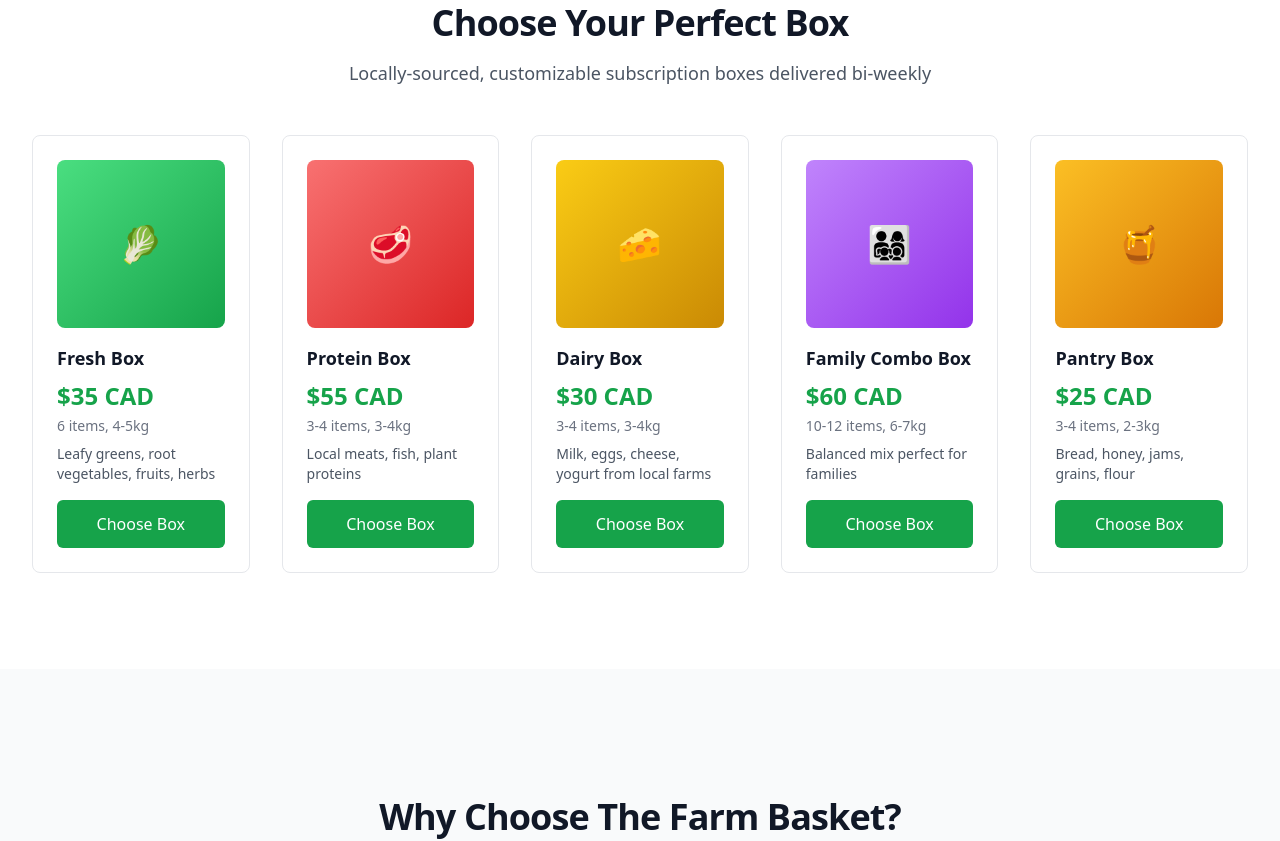
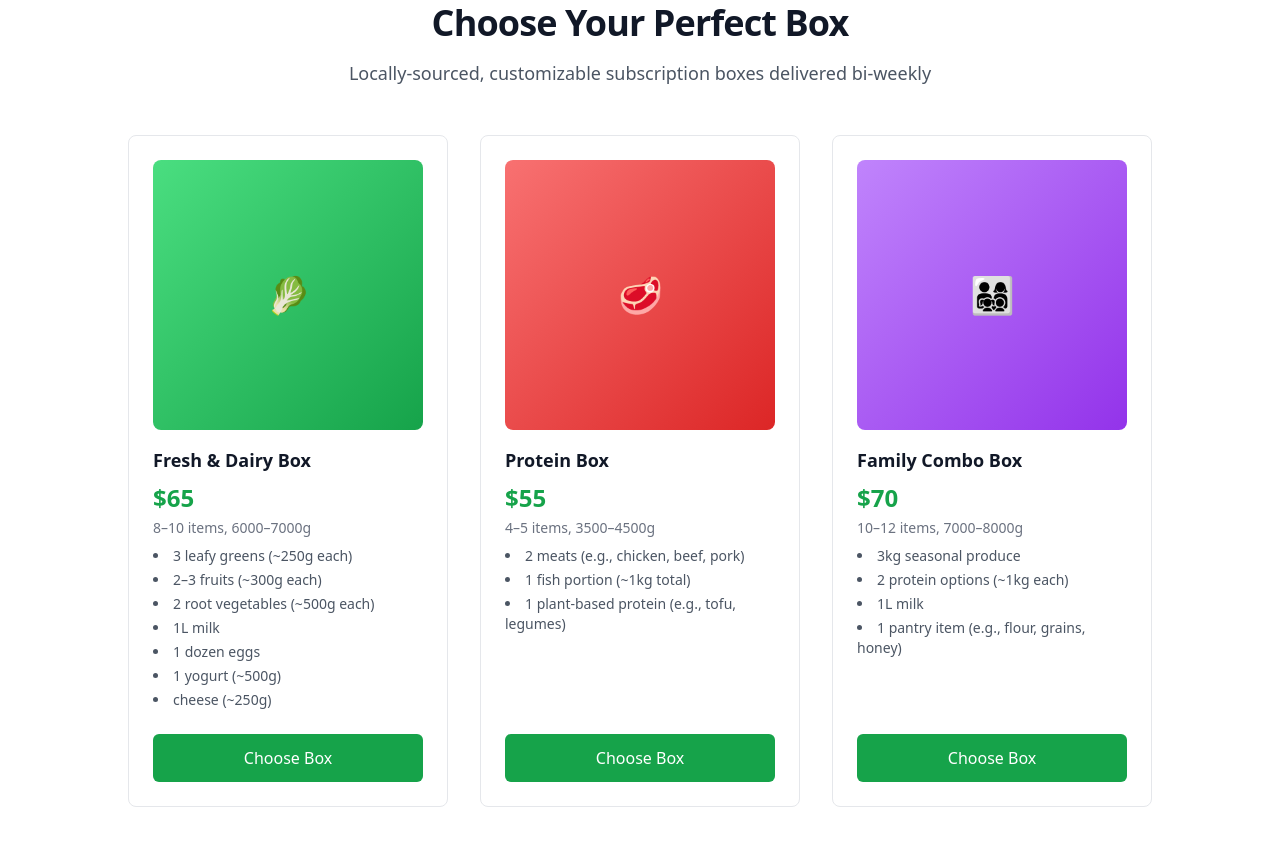
Before and after one commit to ParogDev/The-Farm-Basket, a plain HTML site: page index.html in a window 1280 px wide. Shown: the part 819-1660 px from the top of the page. Drawn offline with nearby package versions, Linux system fonts and the light colour scheme.

Commit message:
Update choose your perfect box to have accurate data and modify layout to fit 3 and its data

```diff
--- a/index.html
+++ b/index.html
@@ -254,75 +254,72 @@
                     <h2 class="text-3xl font-bold tracking-tight text-gray-900 sm:text-4xl">Choose Your Perfect Box</h2>
                     <p class="mt-4 text-lg text-gray-600">Locally-sourced, customizable subscription boxes delivered bi-weekly</p>
                 </div>
-                <div class="mt-12 grid grid-cols-1 gap-8 sm:grid-cols-2 lg:grid-cols-3 xl:grid-cols-5">
-                    <!-- Fresh Box -->
-                    <div class="group relative bg-white border border-gray-200 rounded-lg p-6 hover:shadow-lg transition-shadow">
+                <div class="mt-12 flex justify-center">
+                    <div class="grid grid-cols-1 sm:grid-cols-2 lg:grid-cols-3 gap-8 w-full max-w-5xl">
+                        <!-- Fresh & Dairy Box -->
+                        <div class="group relative bg-white border border-gray-200 rounded-lg p-6 hover:shadow-lg transition-shadow flex flex-col min-h-[540px]">
+                            <div>
                                 <div class="aspect-square w-full rounded-lg bg-gradient-to-br from-green-400 to-green-600 flex items-center justify-center mb-4">
                                     <span class="text-white text-4xl">🥬</span>
                                 </div>
-                        <h3 class="text-lg font-semibold text-gray-900">Fresh Box</h3>
-                        <p class="mt-2 text-2xl font-bold text-farm-green">$35 CAD</p>
-                        <p class="mt-1 text-sm text-gray-500">6 items, 4-5kg</p>
-                        <p class="mt-2 text-sm text-gray-600">Leafy greens, root vegetables, fruits, herbs</p>
-                        <button class="mt-4 w-full bg-farm-green text-white px-4 py-3 rounded-md hover:bg-farm-light-green transition-colors min-h-[44px] flex items-center justify-center">
+                                <h3 class="text-lg font-semibold text-gray-900">Fresh & Dairy Box</h3>
+                                <p class="mt-2 text-2xl font-bold text-farm-green">$65</p>
+                                <p class="mt-1 text-sm text-gray-500">8–10 items, 6000–7000g</p>
+                                <ul class="mt-2 mb-6 text-sm text-gray-600 list-disc list-inside space-y-1">
+                                    <li>3 leafy greens (~250g each)</li>
+                                    <li>2–3 fruits (~300g each)</li>
+                                    <li>2 root vegetables (~500g each)</li>
+                                    <li>1L milk</li>
+                                    <li>1 dozen eggs</li>
+                                    <li>1 yogurt (~500g)</li>
+                                    <li>cheese (~250g)</li>
+                                </ul>
+                            </div>
+                            <button class="mt-auto w-full bg-farm-green text-white px-4 py-3 rounded-md hover:bg-farm-light-green transition-colors min-h-[44px] flex items-center justify-center">
                                 Choose Box
                             </button>
                         </div>
 
                         <!-- Protein Box -->
-                    <div class="group relative bg-white border border-gray-200 rounded-lg p-6 hover:shadow-lg transition-shadow">
+                        <div class="group relative bg-white border border-gray-200 rounded-lg p-6 hover:shadow-lg transition-shadow flex flex-col min-h-[540px]">
+                            <div>
                                 <div class="aspect-square w-full rounded-lg bg-gradient-to-br from-red-400 to-red-600 flex items-center justify-center mb-4">
                                     <span class="text-white text-4xl">🥩</span>
                                 </div>
                                 <h3 class="text-lg font-semibold text-gray-900">Protein Box</h3>
-                        <p class="mt-2 text-2xl font-bold text-farm-green">$55 CAD</p>
-                        <p class="mt-1 text-sm text-gray-500">3-4 items, 3-4kg</p>
-                        <p class="mt-2 text-sm text-gray-600">Local meats, fish, plant proteins</p>
-                        <button class="mt-4 w-full bg-farm-green text-white px-4 py-3 rounded-md hover:bg-farm-light-green transition-colors min-h-[44px] flex items-center justify-center">
-                            Choose Box
-                        </button>
+                                <p class="mt-2 text-2xl font-bold text-farm-green">$55</p>
+                                <p class="mt-1 text-sm text-gray-500">4–5 items, 3500–4500g</p>
+                                <ul class="mt-2 mb-6 text-sm text-gray-600 list-disc list-inside space-y-1">
+                                    <li>2 meats (e.g., chicken, beef, pork)</li>
+                                    <li>1 fish portion (~1kg total)</li>
+                                    <li>1 plant-based protein (e.g., tofu, legumes)</li>
+                                </ul>
                             </div>
-
-                    <!-- Dairy Box -->
-                    <div class="group relative bg-white border border-gray-200 rounded-lg p-6 hover:shadow-lg transition-shadow">
-                        <div class="aspect-square w-full rounded-lg bg-gradient-to-br from-yellow-400 to-yellow-600 flex items-center justify-center mb-4">
-                            <span class="text-white text-4xl">🧀</span>
-                        </div>
-                        <h3 class="text-lg font-semibold text-gray-900">Dairy Box</h3>
-                        <p class="mt-2 text-2xl font-bold text-farm-green">$30 CAD</p>
-                        <p class="mt-1 text-sm text-gray-500">3-4 items, 3-4kg</p>
-                        <p class="mt-2 text-sm text-gray-600">Milk, eggs, cheese, yogurt from local farms</p>
-                        <button class="mt-4 w-full bg-farm-green text-white px-4 py-3 rounded-md hover:bg-farm-light-green transition-colors min-h-[44px] flex items-center justify-center">
+                            <button class="mt-auto w-full bg-farm-green text-white px-4 py-3 rounded-md hover:bg-farm-light-green transition-colors min-h-[44px] flex items-center justify-center">
                                 Choose Box
                             </button>
                         </div>
 
                         <!-- Family Combo Box -->
-                    <div class="group relative bg-white border border-gray-200 rounded-lg p-6 hover:shadow-lg transition-shadow">
+                        <div class="group relative bg-white border border-gray-200 rounded-lg p-6 hover:shadow-lg transition-shadow flex flex-col min-h-[540px]">
+                            <div>
                                 <div class="aspect-square w-full rounded-lg bg-gradient-to-br from-purple-400 to-purple-600 flex items-center justify-center mb-4">
                                     <span class="text-white text-4xl">👨‍👩‍👧‍👦</span>
                                 </div>
                                 <h3 class="text-lg font-semibold text-gray-900">Family Combo Box</h3>
-                        <p class="mt-2 text-2xl font-bold text-farm-green">$60 CAD</p>
-                        <p class="mt-1 text-sm text-gray-500">10-12 items, 6-7kg</p>
-                        <p class="mt-2 text-sm text-gray-600">Balanced mix perfect for families</p>
-                        <button class="mt-4 w-full bg-farm-green text-white px-4 py-3 rounded-md hover:bg-farm-light-green transition-colors min-h-[44px] flex items-center justify-center">
+                                <p class="mt-2 text-2xl font-bold text-farm-green">$70</p>
+                                <p class="mt-1 text-sm text-gray-500">10–12 items, 7000–8000g</p>
+                                <ul class="mt-2 mb-6 text-sm text-gray-600 list-disc list-inside space-y-1">
+                                    <li>3kg seasonal produce</li>
+                                    <li>2 protein options (~1kg each)</li>
+                                    <li>1L milk</li>
+                                    <li>1 pantry item (e.g., flour, grains, honey)</li>
+                                </ul>
+                            </div>
+                            <button class="mt-auto w-full bg-farm-green text-white px-4 py-3 rounded-md hover:bg-farm-light-green transition-colors min-h-[44px] flex items-center justify-center">
                                 Choose Box
                             </button>
                         </div>
-
-                    <!-- Pantry Box -->
-                    <div class="group relative bg-white border border-gray-200 rounded-lg p-6 hover:shadow-lg transition-shadow">
-                        <div class="aspect-square w-full rounded-lg bg-gradient-to-br from-amber-400 to-amber-600 flex items-center justify-center mb-4">
-                            <span class="text-white text-4xl">🍯</span>
-                        </div>
-                        <h3 class="text-lg font-semibold text-gray-900">Pantry Box</h3>
-                        <p class="mt-2 text-2xl font-bold text-farm-green">$25 CAD</p>
-                        <p class="mt-1 text-sm text-gray-500">3-4 items, 2-3kg</p>
-                        <p class="mt-2 text-sm text-gray-600">Bread, honey, jams, grains, flour</p>
-                        <button class="mt-4 w-full bg-farm-green text-white px-4 py-3 rounded-md hover:bg-farm-light-green transition-colors min-h-[44px] flex items-center justify-center">
-                            Choose Box
-                        </button>
                     </div>
                 </div>
             </div>
```
Lines whose indentation alone changed are shown as unchanged.
